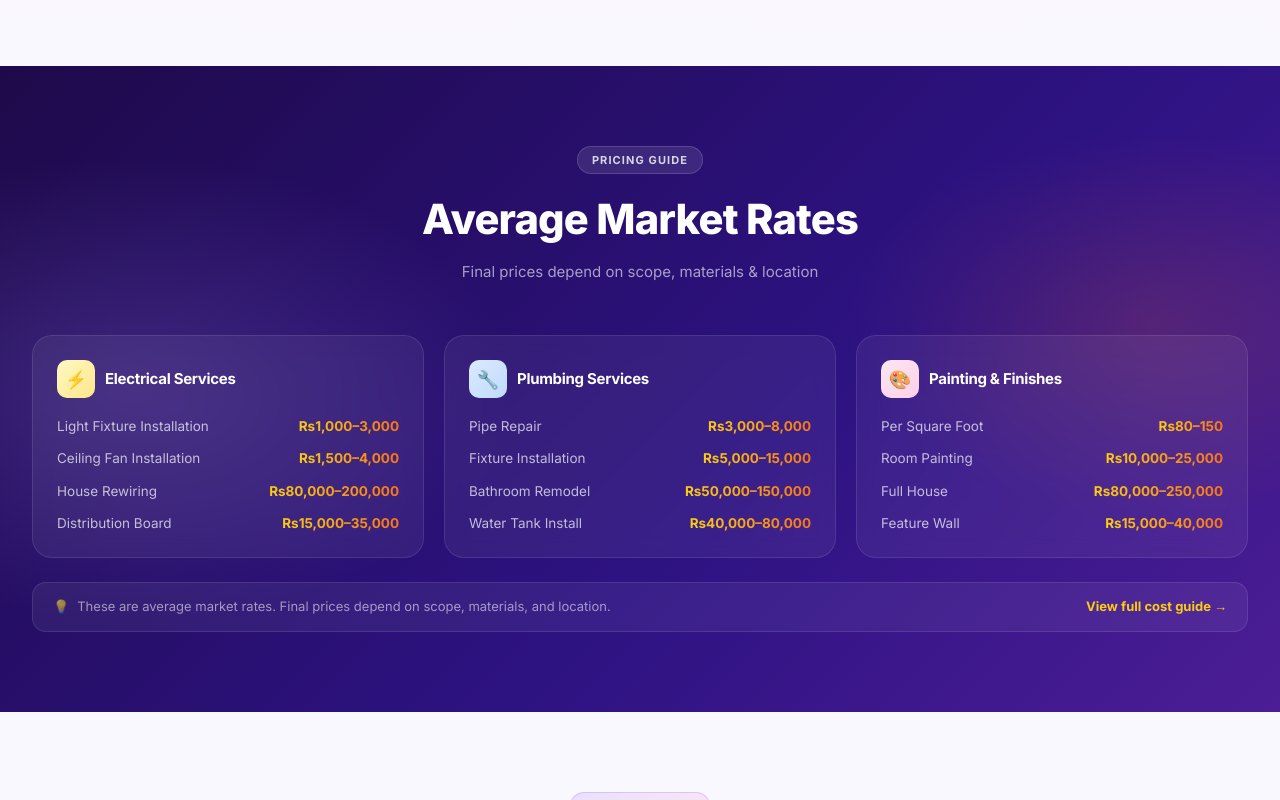
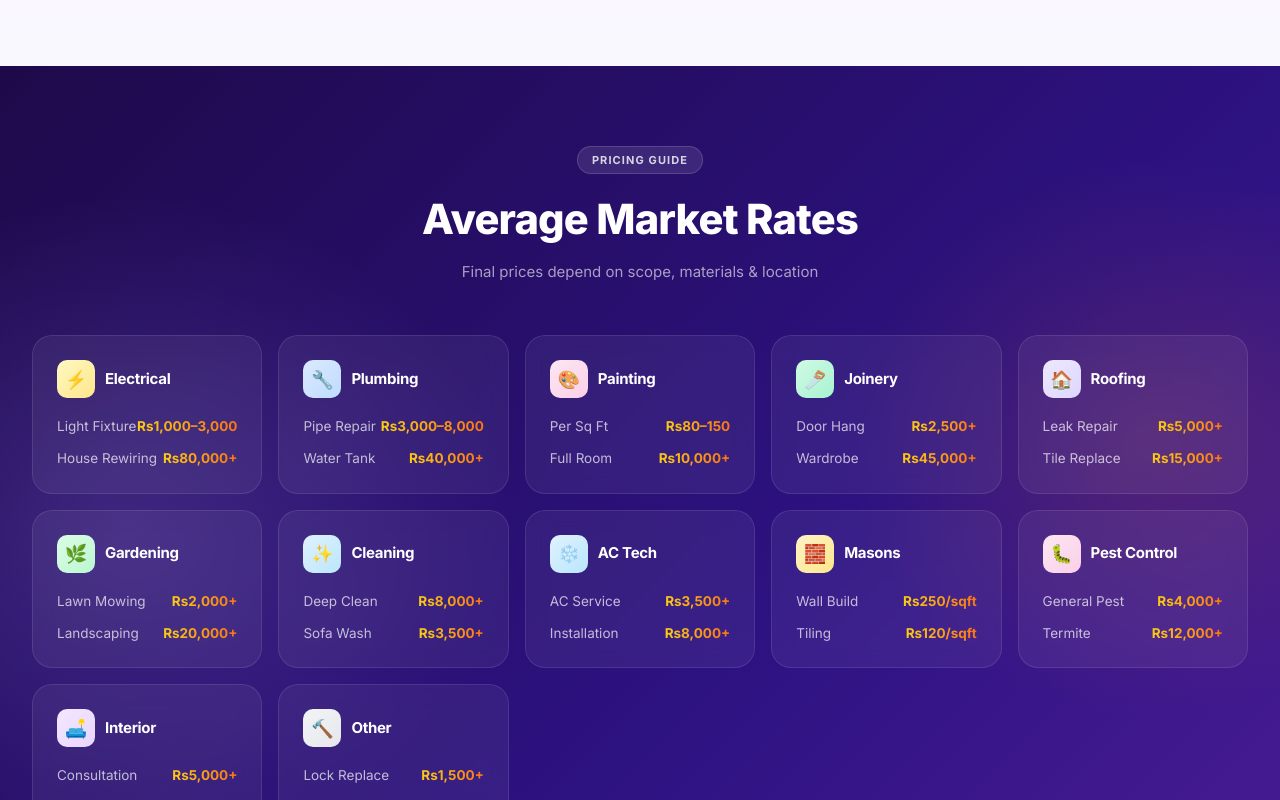
Before and after one commit to ishani-perera/mini-service-board, a Next.js app in the folder mini-service-board/frontend/: page / in a window 1280 px wide. Shown: the part 2000-2800 px from the top of the page. Built offline with nearby package versions, Linux system fonts and the light colour scheme; no server answers.

Commit message:
improved homepage services section UI

```diff
--- a/mini-service-board/frontend/src/app/page.js
+++ b/mini-service-board/frontend/src/app/page.js
@@ -33,40 +33,52 @@ const STATS = [
 
 const MARKET_RATES = [
   {
-    title: 'Electrical Services',
-    icon: '⚡',
-    grad: 'linear-gradient(135deg,#fef9c3,#fde68a)',
-    color: '#854d0e',
-    items: [
-      ['Light Fixture Installation', 'Rs1,000–3,000'],
-      ['Ceiling Fan Installation',   'Rs1,500–4,000'],
-      ['House Rewiring',             'Rs80,000–200,000'],
-      ['Distribution Board',         'Rs15,000–35,000'],
-    ],
+    title: 'Electrical', icon: '⚡', grad: 'linear-gradient(135deg,#fef9c3,#fde68a)', color: '#854d0e',
+    items: [['Light Fixture', 'Rs1,000–3,000'], ['House Rewiring', 'Rs80,000+']],
   },
   {
-    title: 'Plumbing Services',
-    icon: '🔧',
-    grad: 'linear-gradient(135deg,#dbeafe,#bfdbfe)',
-    color: '#1d4ed8',
-    items: [
-      ['Pipe Repair',          'Rs3,000–8,000'],
-      ['Fixture Installation', 'Rs5,000–15,000'],
-      ['Bathroom Remodel',     'Rs50,000–150,000'],
-      ['Water Tank Install',   'Rs40,000–80,000'],
-    ],
+    title: 'Plumbing', icon: '🔧', grad: 'linear-gradient(135deg,#dbeafe,#bfdbfe)', color: '#1d4ed8',
+    items: [['Pipe Repair', 'Rs3,000–8,000'], ['Water Tank', 'Rs40,000+']],
   },
   {
-    title: 'Painting & Finishes',
-    icon: '🎨',
-    grad: 'linear-gradient(135deg,#fce7f3,#fbcfe8)',
-    color: '#9d174d',
-    items: [
-      ['Per Square Foot', 'Rs80–150'],
-      ['Room Painting',   'Rs10,000–25,000'],
-      ['Full House',      'Rs80,000–250,000'],
-      ['Feature Wall',    'Rs15,000–40,000'],
-    ],
+    title: 'Painting', icon: '🎨', grad: 'linear-gradient(135deg,#fce7f3,#fbcfe8)', color: '#9d174d',
+    items: [['Per Sq Ft', 'Rs80–150'], ['Full Room', 'Rs10,000+']],
+  },
+  {
+    title: 'Joinery', icon: '🪚', grad: 'linear-gradient(135deg,#d1fae5,#a7f3d0)', color: '#065f46',
+    items: [['Door Hang', 'Rs2,500+'], ['Wardrobe', 'Rs45,000+']],
+  },
+  {
+    title: 'Roofing', icon: '🏠', grad: 'linear-gradient(135deg,#ede9fe,#ddd6fe)', color: '#5b21b6',
+    items: [['Leak Repair', 'Rs5,000+'], ['Tile Replace', 'Rs15,000+']],
+  },
+  {
+    title: 'Gardening', icon: '🌿', grad: 'linear-gradient(135deg,#dcfce7,#bbf7d0)', color: '#166534',
+    items: [['Lawn Mowing', 'Rs2,000+'], ['Landscaping', 'Rs20,000+']],
+  },
+  {
+    title: 'Cleaning', icon: '✨', grad: 'linear-gradient(135deg,#e0f2fe,#bae6fd)', color: '#0369a1',
+    items: [['Deep Clean', 'Rs8,000+'], ['Sofa Wash', 'Rs3,500+']],
+  },
+  {
+    title: 'AC Tech', icon: '❄️', grad: 'linear-gradient(135deg,#e0f2fe,#bae6fd)', color: '#0284c7',
+    items: [['AC Service', 'Rs3,500+'], ['Installation', 'Rs8,000+']],
+  },
+  {
+    title: 'Masons', icon: '🧱', grad: 'linear-gradient(135deg,#fef3c7,#fde68a)', color: '#92400e',
+    items: [['Wall Build', 'Rs250/sqft'], ['Tiling', 'Rs120/sqft']],
+  },
+  {
+    title: 'Pest Control', icon: '🐛', grad: 'linear-gradient(135deg,#fce7f3,#fbcfe8)', color: '#be185d',
+    items: [['General Pest', 'Rs4,000+'], ['Termite', 'Rs12,000+']],
+  },
+  {
+    title: 'Interior', icon: '🛋️', grad: 'linear-gradient(135deg,#f3e8ff,#e9d5ff)', color: '#7e22ce',
+    items: [['Consultation', 'Rs5,000+'], ['3D Design', 'Rs25,000+']],
+  },
+  {
+    title: 'Other', icon: '🔨', grad: 'linear-gradient(135deg,#f3f4f6,#e5e7eb)', color: '#374151',
+    items: [['Lock Replace', 'Rs1,500+'], ['Appliance Fix', 'Rs2,500+']],
   },
 ];
 
@@ -530,7 +542,7 @@ export default function HomePage() {
             <p style={{ color: 'rgba(255,255,255,0.6)', fontSize: 15 }}>Final prices depend on scope, materials & location</p>
           </div>
 
-          <div style={{ display: 'grid', gridTemplateColumns: 'repeat(auto-fit, minmax(280px, 1fr))', gap: 20 }}>
+          <div style={{ display: 'grid', gridTemplateColumns: 'repeat(5, 1fr)', gap: 16 }}>
             {MARKET_RATES.map((cat, i) => (
               <div key={i} style={{ background: 'rgba(255,255,255,0.06)', border: '1px solid rgba(255,255,255,0.1)', borderRadius: 20, padding: 24, backdropFilter: 'blur(10px)', transition: 'all 0.25s ease' }}
                 onMouseEnter={e => { e.currentTarget.style.background = 'rgba(255,255,255,0.1)'; e.currentTarget.style.transform = 'translateY(-4px)'; }}
```
